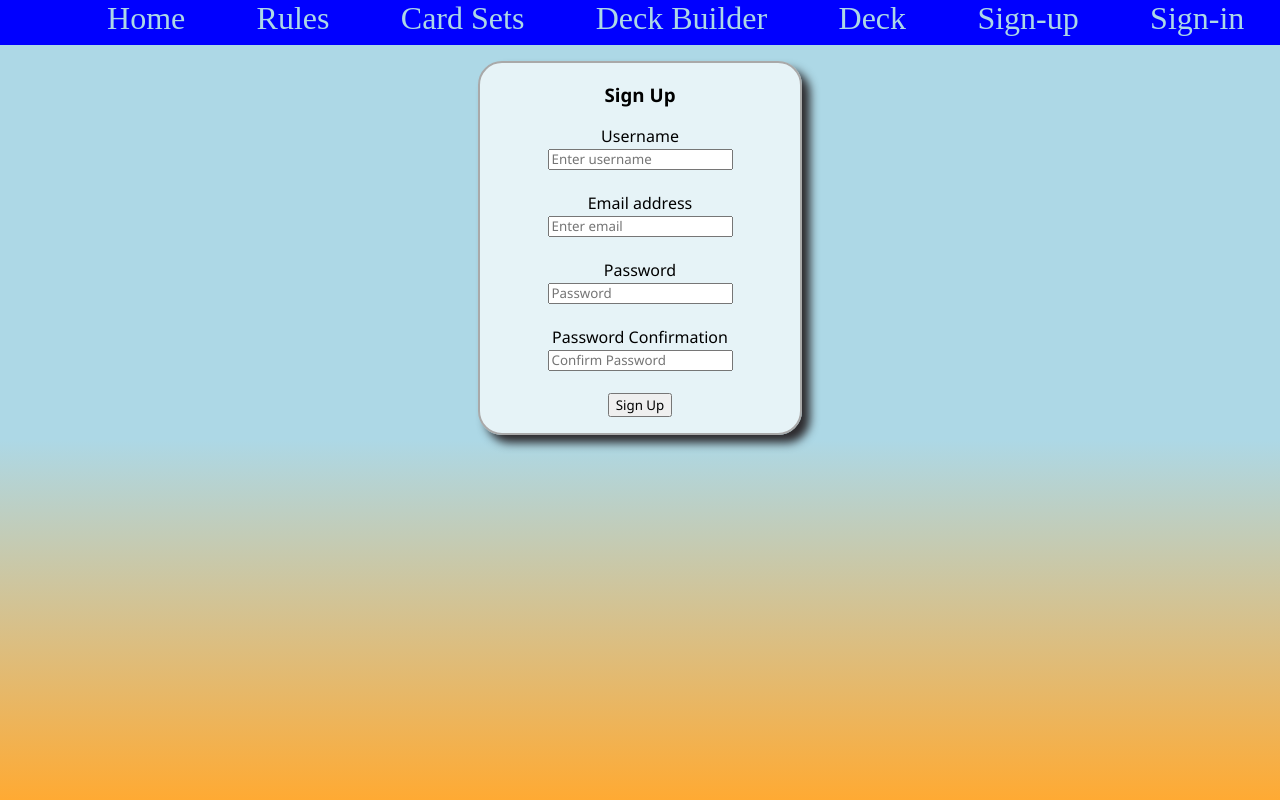
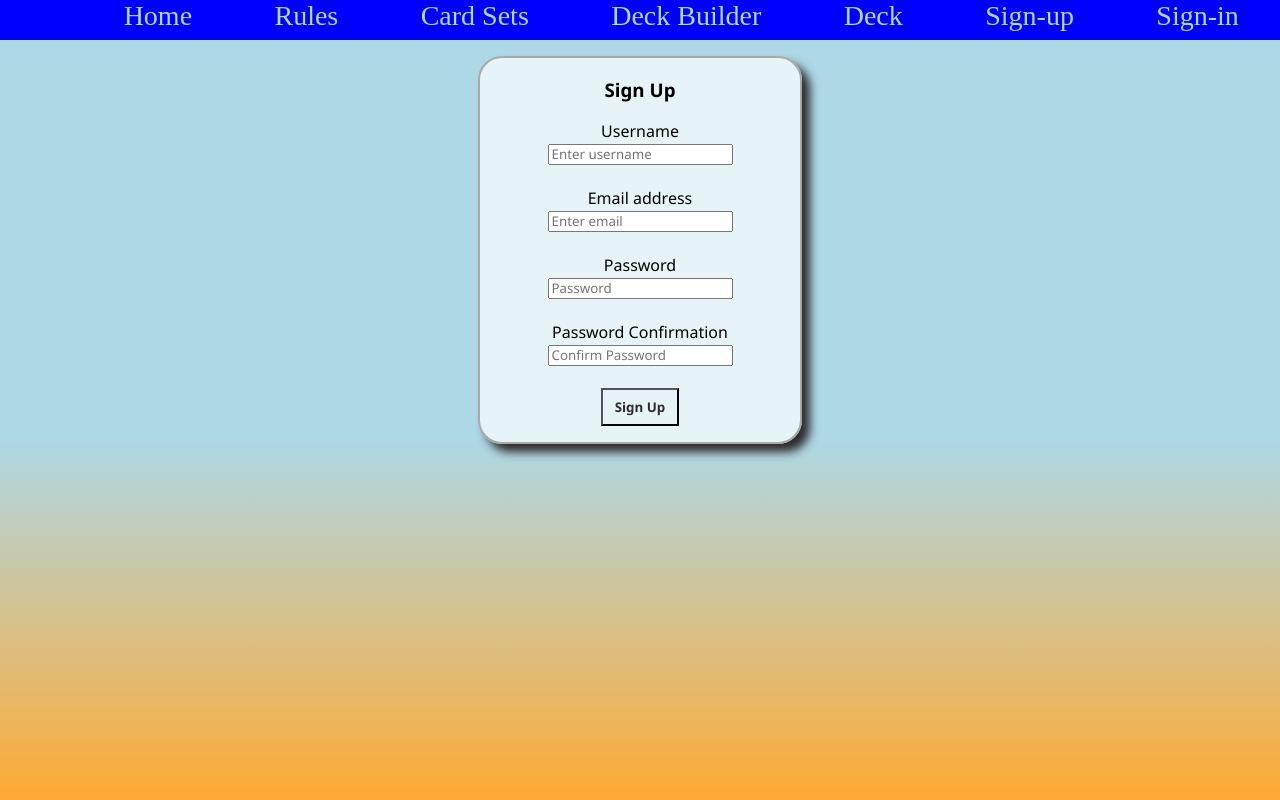
Before and after one commit to ChelseyReann/digimon-deck, a React (Create React App) app: page /sign-up in a window 1280 px wide. Built offline with nearby package versions, Linux system fonts and the light colour scheme; a web font is replaced by a local one.

Commit message:
updates file structure & CSS for sign in and sign up pages

```diff
--- a/src/App.css
+++ b/src/App.css
@@ -13,7 +13,7 @@ nav {
   display: flex;
   flex-direction: row;
   justify-content: space-around;
-  font-size: 2rem;
+  font-size: 1.75rem;
   background-color: blue;
   padding-bottom: .5rem;
   position: sticky;
--- a/src/App.js
+++ b/src/App.js
@@ -6,8 +6,8 @@ import NavBar from './components/NavBar.jsx';
 import RulesPage from './screens/RulesPage.jsx';
 import CardSets from './screens/CardSetPage.jsx';
 import DeckBuilderPage from './screens/DeckBuilderPage.jsx';
-import SignUp from './screens/SignUpPage.jsx';
-import SignIn from './screens/SignInPage.jsx';
+import SignUp from './screens/SignUpPage/SignUpPage.jsx';
+import SignIn from './screens/SignInPage/SignInPage.jsx';
 import SignOut from './screens/SignOutPage.jsx';
 import { verifyUser } from './services/users.js';
 
--- a/src/screens/SignUpPage.jsx
+++ b/src/screens/SignInPage/SignInPage.jsx
@@ -1,42 +1,39 @@
 import { useState } from 'react'
-import './SignUpPage.css'
-import { signUp } from '../services/users.js'
+import './SignInPage.css'
+import { signIn } from '../../services/users.js'
 import { useNavigate } from 'react-router-dom'
 
-const SignUp = (props) => {
+const SignIn = (props) => {
   const navigate = useNavigate()
 
   const [form, setForm] = useState({
-    username: '',
     email: '',
     password: '',
-    passwordConfirmation: '',
     isError: false,
     errorMsg: '',
   })
 
-  const handleChange = (event) =>
+  const handleChange = (event) => {
     setForm({
       ...form,
       [event.target.name]: event.target.value,
     })
+  }
 
-  const onSignUp = async (event) => {
+  const onSignIn = async (event) => {
     event.preventDefault()
     const { setUser } = props
     try {
-      const user = await signUp(form)
+      const user = await signIn(form)
       setUser(user)
       navigate('/')
     } catch (error) {
       console.error(error)
       setForm({
-        username: '',
+        isError: true,
+        errorMsg: 'Invalid Credentials',
         email: '',
         password: '',
-        passwordConfirmation: '',
-        isError: true,
-        errorMsg: 'Sign Up Details Invalid',
       })
     }
   }
@@ -50,32 +47,23 @@ const SignUp = (props) => {
         </button>
       )
     } else {
-      return <button type='submit'>Sign Up</button>
+      return <button type='submit'>Sign In</button>
     }
   }
 
-  const { username, email, password, passwordConfirmation } = form
+  const { email, password } = form
 
   return (
     <div className='form-container' id="form">
-      <h3>Sign Up</h3>
-      <form onSubmit={onSignUp}>
-        <label>Username</label><br/>
+      <h3>Sign In</h3>
+      <form onSubmit={onSignIn}>
+        <label>Email</label><br/>
         <input
           required
           type='text'
-          name='username'
-          value={username}
-          placeholder='Enter username'
-          onChange={handleChange}
-        /><br/><br/>
-        <label>Email address</label><br/>
-        <input
-          required
-          type='email'
           name='email'
           value={email}
-          placeholder='Enter email'
+          placeholder='Enter Email'
           onChange={handleChange}
         /><br/><br/>
         <label>Password</label><br/>
@@ -87,20 +75,10 @@ const SignUp = (props) => {
           placeholder='Password'
           onChange={handleChange}
         /><br/><br/>
-        <label>Password Confirmation</label><br/>
-        <input
-          required
-          name='passwordConfirmation'
-          value={passwordConfirmation}
-          type='password'
-          placeholder='Confirm Password'
-          className="mysubmitbutton"
-          onChange={handleChange}
-        /><br/><br/>
         {renderError()}
       </form>
     </div>
   )
 }
 
-export default SignUp
+export default SignIn
--- /dev/null
+++ b/src/screens/SignUpPage/SignUpPage.css
@@ -0,0 +1,24 @@
+#form {
+    text-align: center;
+    border: 2px solid darkgrey;
+    box-shadow: 8px 8px 10px #2D2B2E;
+    margin: 0 auto;
+    width: 25%;
+    margin-top: 1rem;
+    padding-bottom: 1rem;
+    font-family: 'Lucida Sans', 'Lucida Sans Regular', 'Lucida Grande', 'Lucida Sans Unicode', Geneva, Verdana, sans-serif;
+    background-color: rgba(255,255,255,0.7);
+    border-radius: 1.5rem
+}
+
+input::placeholder {
+    font-family:'Lucida Sans', 'Lucida Sans Regular', 'Lucida Grande', 'Lucida Sans Unicode', Geneva, Verdana, sans-serif;
+}
+
+button{
+    font-family: 'Lucida Sans', 'Lucida Sans Regular', 'Lucida Grande', 'Lucida Sans Unicode', Geneva, Verdana, sans-serif;
+    color: #2D2B2E;
+    background-color: transparent;
+    padding: .5rem .75rem .5rem .75rem;
+    font-weight: 700;
+}
--- a/src/screens/SignInPage.jsx
+++ b/src/screens/SignUpPage/SignUpPage.jsx
@@ -1,39 +1,42 @@
 import { useState } from 'react'
 import './SignUpPage.css'
-import { signIn } from '../services/users.js'
+import { signUp } from '../../services/users.js'
 import { useNavigate } from 'react-router-dom'
 
-const SignIn = (props) => {
+const SignUp = (props) => {
   const navigate = useNavigate()
 
   const [form, setForm] = useState({
+    username: '',
     email: '',
     password: '',
+    passwordConfirmation: '',
     isError: false,
     errorMsg: '',
   })
 
-  const handleChange = (event) => {
+  const handleChange = (event) =>
     setForm({
       ...form,
       [event.target.name]: event.target.value,
     })
-  }
 
-  const onSignIn = async (event) => {
+  const onSignUp = async (event) => {
     event.preventDefault()
     const { setUser } = props
     try {
-      const user = await signIn(form)
+      const user = await signUp(form)
       setUser(user)
       navigate('/')
     } catch (error) {
       console.error(error)
       setForm({
-        isError: true,
-        errorMsg: 'Invalid Credentials',
+        username: '',
         email: '',
         password: '',
+        passwordConfirmation: '',
+        isError: true,
+        errorMsg: 'Sign Up Details Invalid',
       })
     }
   }
@@ -47,23 +50,32 @@ const SignIn = (props) => {
         </button>
       )
     } else {
-      return <button type='submit'>Sign In</button>
+      return <button type='submit'>Sign Up</button>
     }
   }
 
-  const { email, password } = form
+  const { username, email, password, passwordConfirmation } = form
 
   return (
     <div className='form-container' id="form">
-      <h3>Sign In</h3>
-      <form onSubmit={onSignIn}>
-        <label>Email</label><br/>
+      <h3>Sign Up</h3>
+      <form onSubmit={onSignUp}>
+        <label>Username</label><br/>
         <input
           required
           type='text'
+          name='username'
+          value={username}
+          placeholder='Enter username'
+          onChange={handleChange}
+        /><br/><br/>
+        <label>Email address</label><br/>
+        <input
+          required
+          type='email'
           name='email'
           value={email}
-          placeholder='Enter Email'
+          placeholder='Enter email'
           onChange={handleChange}
         /><br/><br/>
         <label>Password</label><br/>
@@ -75,10 +87,19 @@ const SignIn = (props) => {
           placeholder='Password'
           onChange={handleChange}
         /><br/><br/>
+        <label>Password Confirmation</label><br/>
+        <input
+          required
+          name='passwordConfirmation'
+          value={passwordConfirmation}
+          type='password'
+          placeholder='Confirm Password'
+          onChange={handleChange}
+        /><br/><br/>
         {renderError()}
       </form>
     </div>
   )
 }
 
-export default SignIn
+export default SignUp
```
Also changed, not shown: src/screens/SignInPage/SignInPage.css (renamed from src/screens/SignUpPage.css).
